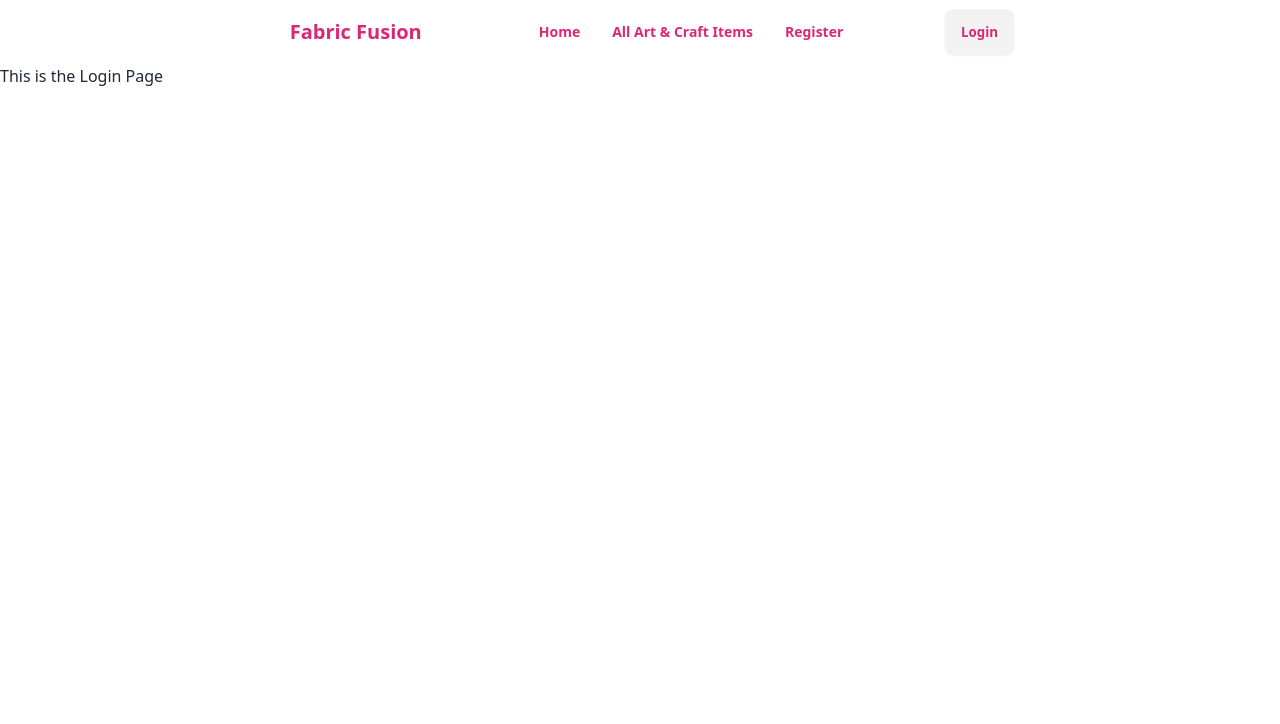
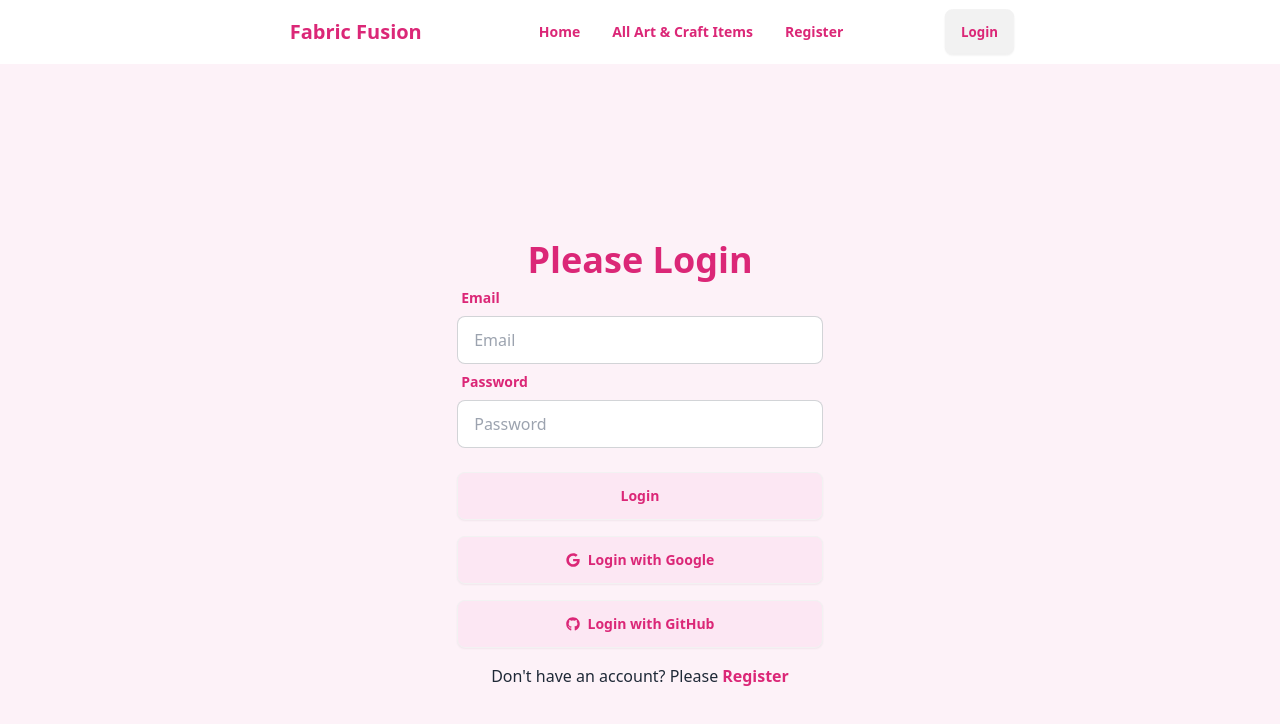
Before and after one commit to Md-Ashikur-Rahman-Ashik/Fabric-Fusion-Frontend, a React (Vite) app: page /login in a window 1280 px wide. Shown: the top 724 px of the page. Built offline with nearby package versions, Linux system fonts and the light colour scheme; no server answers.

Commit message:
Added login route

```diff
--- a/package.json
+++ b/package.json
@@ -15,7 +15,11 @@
     "match-sorter": "^6.3.4",
     "react": "^18.2.0",
     "react-dom": "^18.2.0",
+    "react-helmet": "^6.1.0",
+    "react-helmet-async": "^2.0.4",
+    "react-icons": "^5.1.0",
     "react-router-dom": "^6.23.0",
+    "react-toastify": "^10.0.5",
     "sort-by": "^1.2.0"
   },
   "devDependencies": {
--- a/src/AuthProvider/AuthProvider.jsx
+++ b/src/AuthProvider/AuthProvider.jsx
@@ -1,6 +1,15 @@
-import { createContext, useState } from "react";
+import { createContext, useEffect, useState } from "react";
 import app from "../firebase/firebase.config";
-import { getAuth, signOut } from "firebase/auth";
+import {
+  GithubAuthProvider,
+  GoogleAuthProvider,
+  createUserWithEmailAndPassword,
+  getAuth,
+  onAuthStateChanged,
+  signInWithEmailAndPassword,
+  signInWithPopup,
+  signOut,
+} from "firebase/auth";
 
 const auth = getAuth(app);
 export const AuthContext = createContext(null);
@@ -9,16 +18,53 @@ const AuthProvider = ({ children }) => {
   const [user, setUser] = useState(null);
   const [loading, setLoading] = useState(true);
 
+  const googleProvider = new GoogleAuthProvider();
+  const githubProvider = new GithubAuthProvider();
+
+  const registerUser = (email, password) => {
+    setLoading(true);
+    return createUserWithEmailAndPassword(auth, email, password);
+  };
+
+  const logInUser = (email, password) => {
+    setLoading(true);
+    return signInWithEmailAndPassword(auth, email, password);
+  };
+
+  const googleUser = () => {
+    setLoading(true);
+    return signInWithPopup(auth, googleProvider);
+  };
+
+  const githubUser = () => {
+    setLoading(true);
+    return signInWithPopup(auth, githubProvider);
+  };
+
   const signOutUser = () => {
     setLoading(true);
     return signOut(auth);
   };
+
+  useEffect(() => {
+    const unSubscribe = onAuthStateChanged(auth, (currentUser) => {
+      setUser(currentUser);
+      setLoading(false);
+    });
+    return () => {
+      unSubscribe();
+    };
+  }, []);
 
   const authInfo = {
     user,
     loading,
     signOutUser,
     setUser,
+    logInUser,
+    googleUser,
+    githubUser,
+    registerUser,
   };
 
   return (
--- a/src/components/Login/Login.jsx
+++ b/src/components/Login/Login.jsx
@@ -1,7 +1,112 @@
+import { useContext } from "react";
+import { AuthContext } from "../../AuthProvider/AuthProvider";
+import { ToastContainer, toast } from "react-toastify";
+import "react-toastify/dist/ReactToastify.css";
+import { Link } from "react-router-dom";
+import { FaGoogle } from "react-icons/fa";
+import { FaGithub } from "react-icons/fa";
+import { Helmet } from "react-helmet";
+
 const Login = () => {
+  const { user, logInUser, googleUser, githubUser } = useContext(AuthContext);
+
+  const handleSubmit = (event) => {
+    event.preventDefault();
+
+    const form = event.target;
+    const email = form.email.value;
+    const password = form.password.value;
+
+    logInUser(email, password)
+      .then(() => {
+        toast("User Login Successful");
+
+        // Navigate after login
+        // navigate(location.state ? location.state : "/");
+      })
+      .catch(() => toast("User Login Failed"));
+  };
+
+  const handleGithubUser = () => {
+    githubUser()
+      .then(() => {
+        toast("Login with Github account successful");
+
+        // Navigate after login
+        // navigate(location.state ? location.state : "/");
+      })
+      .catch(() => toast("User Login Failed"));
+  };
+
+  const handleGoogleUser = () => {
+    googleUser()
+      .then(() => {
+        toast("Login with Google account successful");
+
+        // Navigate after login
+        // navigate(location.state ? location.state : "/");
+      })
+      .catch(() => {
+        user && toast("User Login Failed");
+      });
+  };
+
   return (
-    <div>
-      <h2>This is the Login Page</h2>
+    <div className="hero py-4 md:py-4 lg:py-0 lg:min-h-screen bg-pink-50">
+      <Helmet>
+        <title>Fabric Fusion | Login</title>
+      </Helmet>
+      <ToastContainer></ToastContainer>
+      <form onSubmit={handleSubmit}>
+        <h2 className="text-4xl font-bold animate__animated animate__bounce text-pink-600 text-center">
+          Please Login
+        </h2>
+        <div className="form-control">
+          <label className="label">
+            <span className="label-text font-bold text-pink-600">Email</span>
+          </label>
+          <input
+            type="email"
+            placeholder="Email"
+            className="input input-bordered"
+            name="email"
+            required
+          />
+        </div>
+        <div className="form-control">
+          <label className="label">
+            <span className="label-text font-bold text-pink-600">Password</span>
+          </label>
+          <input
+            type="password"
+            placeholder="Password"
+            name="password"
+            className="input input-bordered"
+            required
+          />
+        </div>
+        <div className="form-control mt-6">
+          <button className="btn text-pink-600 bg-pink-100">Login</button>
+        </div>
+        <button
+          onClick={handleGoogleUser}
+          className="btn w-full mt-4 text-pink-600 bg-pink-100"
+        >
+          <FaGoogle /> Login with Google
+        </button>
+        <button
+          className="btn w-full mt-4 text-pink-600 bg-pink-100"
+          onClick={handleGithubUser}
+        >
+          <FaGithub /> Login with GitHub
+        </button>
+        <p className="flex gap-1 justify-center mt-4">
+          {"Don't have an account? Please"}
+          <Link className="text-pink-600 font-bold" to="/register">
+            Register
+          </Link>
+        </p>
+      </form>
     </div>
   );
 };
--- a/src/components/Navbar/Navbar.jsx
+++ b/src/components/Navbar/Navbar.jsx
@@ -123,7 +123,7 @@ const Navbar = () => {
               src={user.photoURL}
               alt=""
             />
-            <Link className="btn" onClick={handleSignOut}>
+            <Link className="btn font-bold text-pink-600 mb-2 mt-2" onClick={handleSignOut}>
               LogOut
             </Link>
           </div>
```
Also changed, not shown: 1 other file (tests, documents, lock files or other folders).
